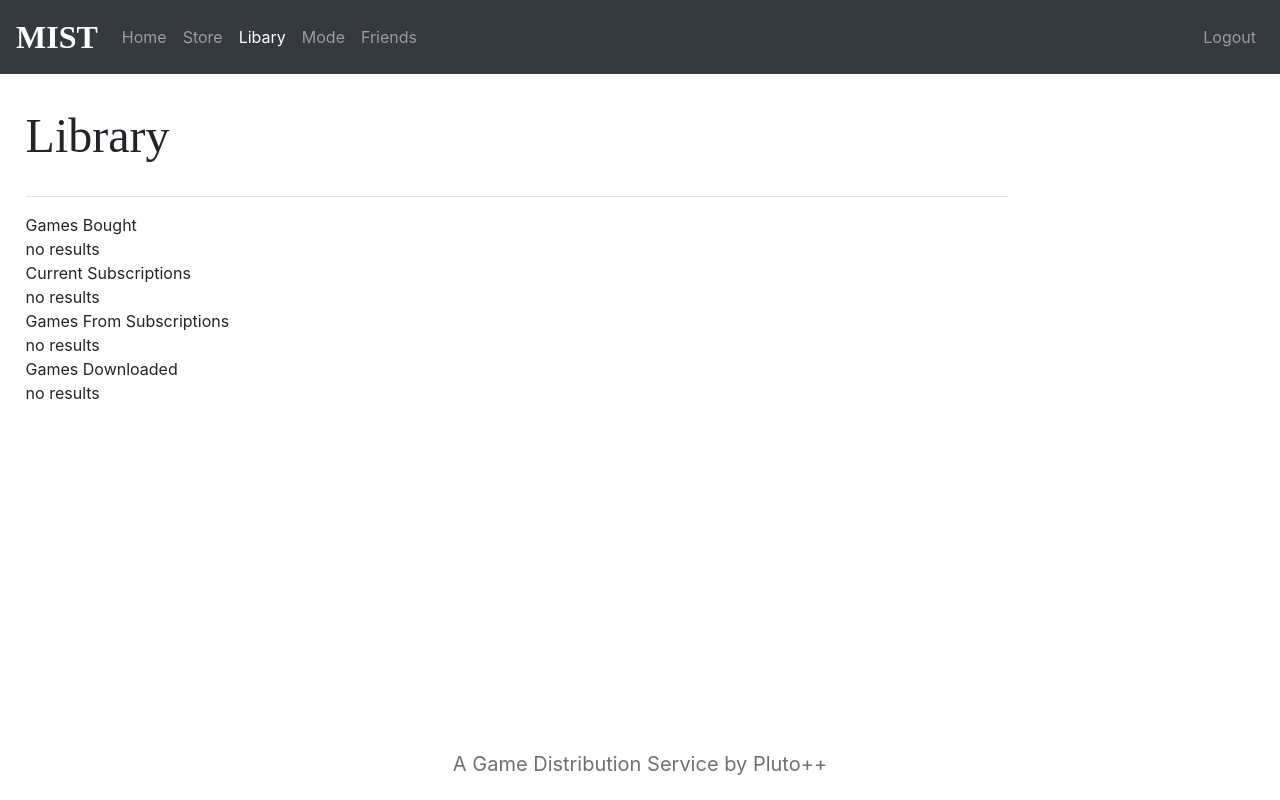
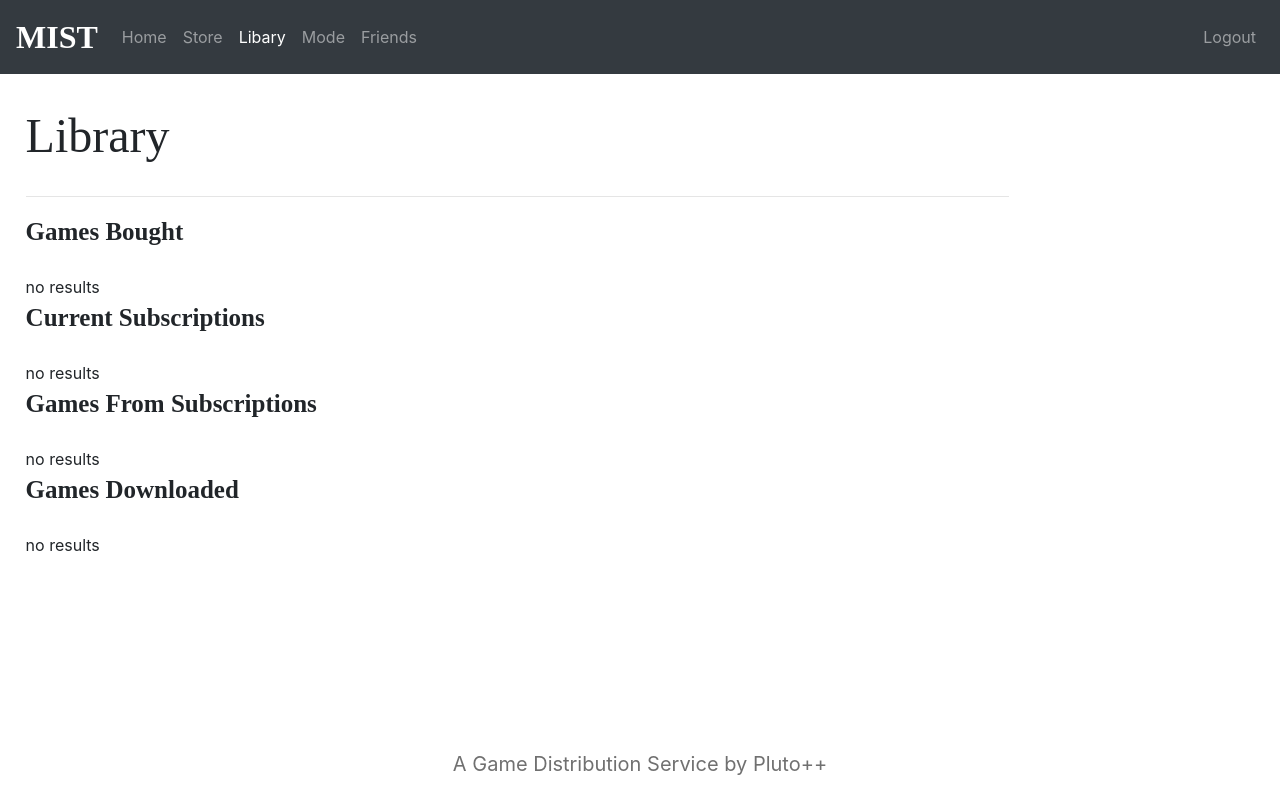
Before and after one commit to iremyelkanat/CS353-MIST, a PHP site: page /library.php in a window 1280 px wide. Run offline with PHP 8.4, Linux system fonts and the light colour scheme; the visitor is signed in with stand-in values (Sample User, id 1); data that the repository does not hold is empty; some libraries are stand-ins or nearby versions.

Commit message:
Library added

```diff
--- a/Code/library.php
+++ b/Code/library.php
@@ -44,13 +44,11 @@
         <div class="main-div"
             style="display: flex; padding-left: 2%; padding-right: 2%; padding-top: 2%; padding-bottom: 1%">
             <div class="information-header" style="width: 100%">
-                <div style="font-family: Avenir; font-size: 48px; margin-bottom: 2%">Library</div>
+                <div style="font-family: Avenir; font-size: 48px ; margin-bottom: 2%">Library</div>
                 <hr style="margin-right: 20%">
                 <div class="games-bought-display">
                 <div style=" overflow-x: scroll; white-space: nowrap;">
-                    <div>
-                        Games Bought
-                    </div>
+                    <div style="font-family: Avenir; font-size: 25px ; font-weight: bold; margin-bottom: 2%">Games Bought</div>
                     <?php
                     $games_bought_query = "SELECT v.g_name, v.g_image FROM buys b, Video_Game v WHERE b.g_ID=v.g_ID AND b.a_ID =" . $_SESSION['a_ID'] . ";";
                     $games_bought_result = mysqli_query($db, $games_bought_query);
@@ -78,11 +76,9 @@
                     ?>
                 </div>
             </div>
-            <div class="package_bought_display">
+            <div class="package_subscribed_display">
                 <div style=" overflow-x: scroll; white-space: nowrap;">
-                    <div>
-                        Current Subscriptions
-                    </div>
+                    <div style="font-family: Avenir; font-size: 25px; font-weight: bold; margin-bottom: 2%">Current Subscriptions</div>
                     <?php
                         $current_subscriptions_query = "SELECT sp.package_name FROM subscribes s, Subscription_Package sp WHERE sp.package_ID = s.package_ID AND s.a_ID =" . $_SESSION['a_ID'] . ";";
                         $current_subscriptions_result = mysqli_query($db, $current_subscriptions_query);
@@ -110,11 +106,9 @@
                     ?>
                 </div>
             </div>
-            <div class="games-bought-display">
+            <div class="games-from-packages-display">
                 <div style=" overflow-x: scroll; white-space: nowrap;">
-                    <div>
-                        Games From Subscriptions
-                    </div>
+                <div style="font-family: Avenir; font-size: 25px; font-weight: bold; margin-bottom: 2%">Games From Subscriptions</div>
                     <?php
                     $package_games_query = "SELECT g.g_name, g.g_image FROM contains c, subscribes s, Video_Game g WHERE c.package_ID=s.package_ID AND g.g_ID = c.g_ID AND s.a_ID =" . $_SESSION['a_ID'] . ";";
                     $package_games_result = mysqli_query($db, $package_games_query);
@@ -142,11 +136,9 @@
                     ?>
                 </div>
             </div>
-            <div class="games-bought-display">
+            <div class="games-downloaded-display">
                 <div style=" overflow-x: scroll; white-space: nowrap;">
-                    <div>
-                        Games Downloaded
-                    </div>
+                    <div style="font-family: Avenir; font-size: 25px; font-weight: bold ; margin-bottom: 2%">Games Downloaded</div>
                     <?php
                     $downloaded_games_query = "SELECT g.g_name, g.g_image FROM install i, Video_Game g WHERE i.g_ID = g.g_ID AND i.a_ID =" . $_SESSION['a_ID'] . ";";
                     $downloaded_games_result = mysqli_query($db, $downloaded_games_query);
```
